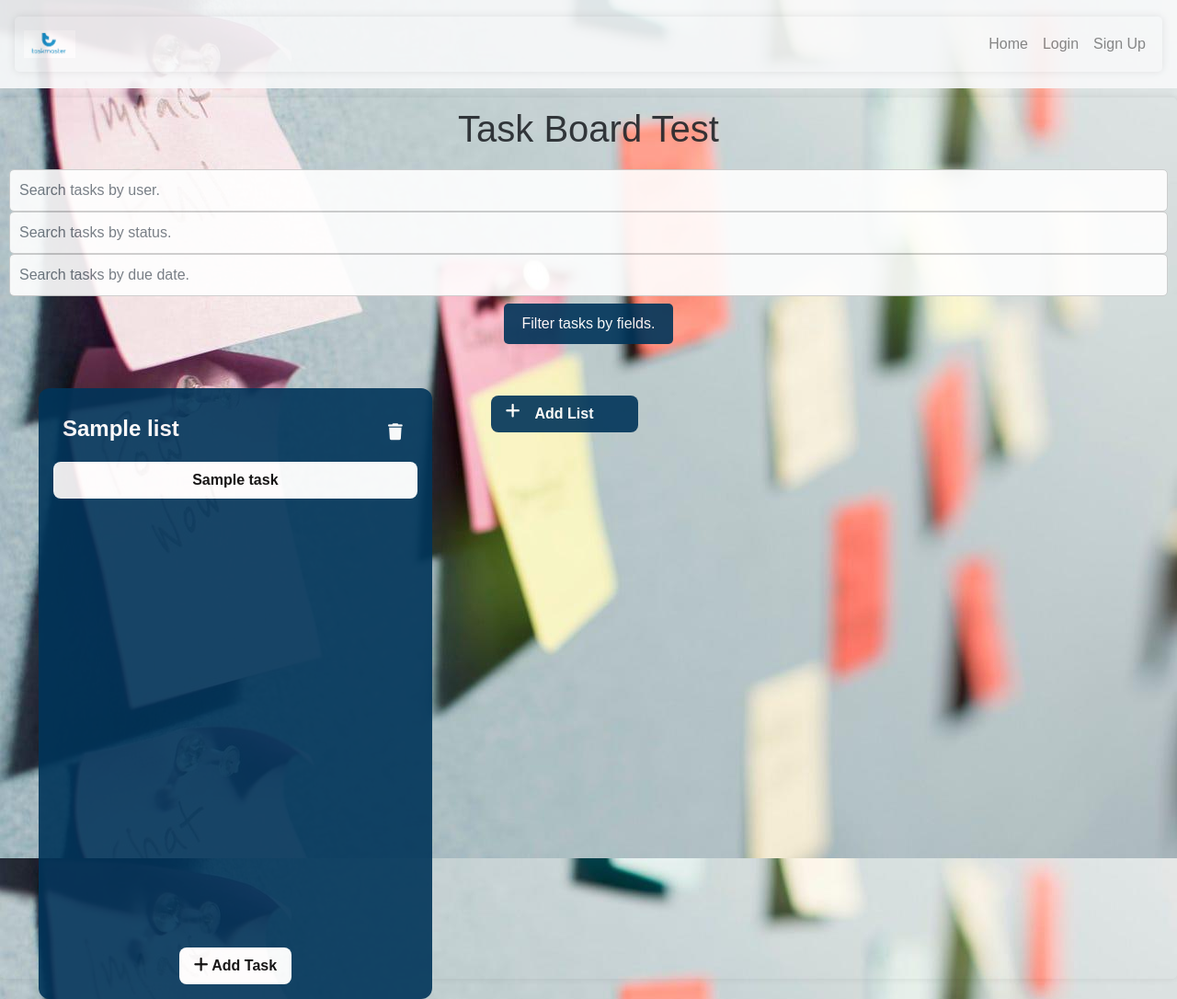
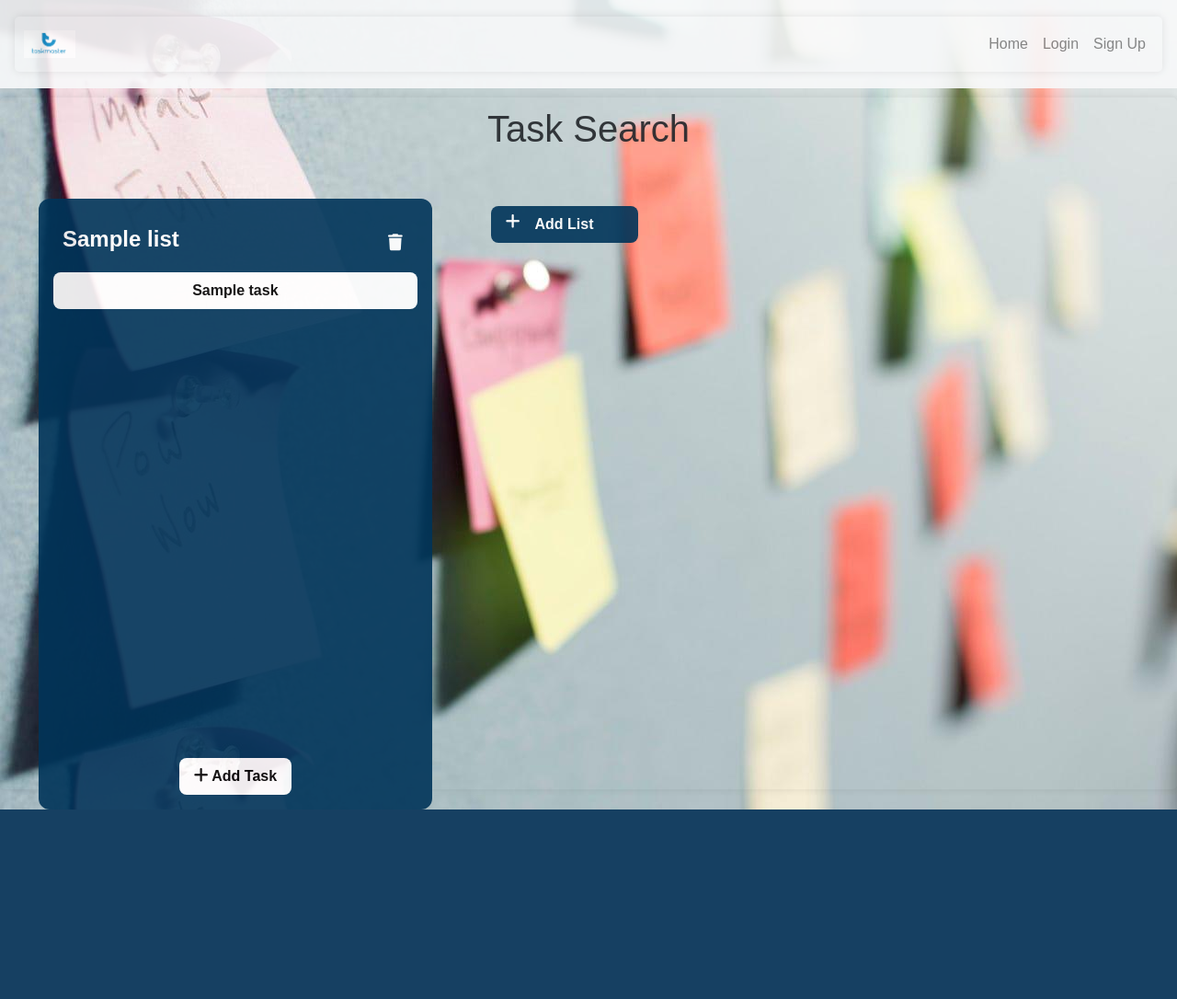
Before and after one commit to Jiske-N/Project-2, a Node server app: template views/task.handlebars in a window 1280 px wide. Shown: the whole page at 92% size. After the commit the page ends 880 px from the top, so only its background shows below. Run offline with Node 20, Linux system fonts and the light colour scheme; tables that the repository leaves empty hold one stand-in row (values such as "Sample post"); the template is opened without the code that fills it: values that come from a table or form of the project are taken from there, most other values are stand-ins (such as "Sample title", 1, 10 or a date in 2020); some libraries are stand-ins or nearby versions.

Commit message:
changed the routing for searches so they do not conflict with getting tasks

```diff
--- a/controllers/index.js
+++ b/controllers/index.js
@@ -6,6 +6,7 @@ const apiRoutes = require("./api");
 const boardRoutes = require("./boardRoutes");
 const accountRoutes = require("./accountRoutes");
 const taskRoutes = require("./taskRoutes");
+const taskSearchRoutes = require("./taskSearchRoutes");
 const checkAuthorisation = require("../utils/authorisation");
 
 // below adds the data of the logged in user to all requests. I don't need it but if anyone decides they do feel free to uncomment it. Jiske
@@ -25,6 +26,6 @@ router.use("/api", apiRoutes);
 router.use("/board", checkAuthorisation, boardRoutes);
 // router.use("/signup", userController);
 router.use("/account", checkAuthorisation, accountRoutes);
-// router.use("/task", checkAuthorisation, taskRoutes);
-router.use("/task", taskRoutes);
+router.use("/task", checkAuthorisation, taskRoutes);
+router.use("/search-tasks", checkAuthorisation, taskSearchRoutes);
 module.exports = router;
--- a/public/js/searchTask.js
+++ b/public/js/searchTask.js
@@ -1,4 +1,4 @@
-// search tasks by user
+// search tasks by values
 const searchByUser = async (submission) => {
     submission.preventDefault();
 
@@ -7,10 +7,11 @@ const searchByUser = async (submission) => {
     const statusInput = document.querySelector("#taskByStatus").value.trim();
     const dateInput = document.querySelector("#taskByDate").value.trim();
 
-    const searchString = `/task/search?name=${nameInput}&status=${statusInput}&date=${dateInput}`;
-    // const searchString = `/task/?name=${nameInput}`;
+    // const searchString = `/task/search?name=${nameInput}&status=${statusInput}&date=${dateInput}`;
 
-    console.log(searchString);
+    const searchString = `/search-tasks?name=${nameInput}&status=${statusInput}&date=${dateInput}`;
+
+    // console.log(searchString);
     // search exists
     if (nameInput || statusInput || dateInput) {
         const response = await fetch(searchString, {
@@ -22,77 +23,11 @@ const searchByUser = async (submission) => {
         console.log("searchTask.js", "fetch sent awaiting response");
 
         if (response.ok) {
-            document.location.replace(
-                `/task/search?name=${nameInput}&status=${statusInput}&date=${dateInput}`
-            );
+            document.location.replace(searchString);
         } else {
             alert(response.statusText);
         }
     }
 };
 
-// router.get("/:name/:status/:date", async (req, res) => {
-//     try {
-//         console.log("taskRoutes.js", "starting");
-//         const { name, status, date } = req.query;
-
-//         console.log("taskRoutes.js", "req.query", req.query);
-
-//         // console.log("taskRoutes.js", "user", user);
-
-//         let filter = {};
-
-//         if (status && status !== "") {
-//             filter.status = status;
-//         }
-
-//         if (name && name !== "") {
-//             const user = await User_s.findOne({
-//                 where: {
-//                     name,
-//                 },
-//             });
-//             if (user) {
-//                 filter.user_id = user.id;
-//             }
-//         }
-
-//         if (date && date !== "") {
-//             filter.due_date = date;
-//         }
-
-//         console.log("taskRoutes.js", "filter", filter);
-
-//         const boardsData = await Board.findAll();
-//         const boards = boardsData.map((board) => board.get({ plain: true }));
-
-//         const listsData = await List.findAll({
-//             where: {
-//                 board_id: boards[0].id,
-//             },
-//             include: {
-//                 model: Task,
-//                 where: filter,
-//                 include: {
-//                     model: Comment,
-//                     include: {
-//                         model: User_s,
-//                     },
-//                 },
-//             },
-//         });
-
-//         const lists = listsData.map((list) => list.get({ plain: true }));
-//         console.log("taskRoutes.js", "lists", lists);
-
-//         res.render("board", {
-//             lists,
-//             username: req.session.username,
-//             logged_in: req.session.logged_in,
-//         });
-//     } catch (error) {
-//         res.status(500).json({ error: error.message });
-//     }
-// });
-
 document.querySelector("#filterTasks").addEventListener("submit", searchByUser);
--- a/views/task.handlebars
+++ b/views/task.handlebars
@@ -1,38 +1,18 @@
-{{! Basic page for task manager }}
+{{! Basic page for task search. mostly copied from board.handlebars. }}
 {{! APPLY STYLING VIA BOOTSTRAP + CSS }}
 
 <main class="container">
   <header class="header">
-    <h1 class="title">Task Board Test</h1>
-    <form id="filterTasks">
+    <h1 class="title">Task Search</h1>
+    {{!-- <form id="filterTasks">
       <input type="text" class="form-control" id="taskByUser" placeholder="Search tasks by user.">
             <input type="text" class="form-control" id="taskByStatus" placeholder="Search tasks by status.">
                   <input type="text" class="form-control" id="taskByDate" placeholder="Search tasks by due date.">
       <button type="submit" class="btn btn-primary">Filter tasks by fields.</button>
-    </form>
+    </form> --}}
   </header>
   <div class="flex-row">
     <section class="boards">
-      {{!-- {{#each boards}}
-          <div class="board">
-            <header class="board-header">
-              <h3 class="board-title">{{this.name}}</h3>
-            </header>
-            <section class="tasks">
-              {{#each this.tasks}}
-                <div class="task">
-                  <header class="task-header">
-                    <h5 class="task-title">{{this.title}}</h5>
-                  </header>
-                  <p class="task-text">{{this.description}}</p>
-                  <footer class="task-footer">
-                    <small class="task-status">{{this.status}}</small>
-                  </footer>
-                </div>
-              {{/each}}
-            </section>
-          </div>
-        {{/each}} --}}
 
     </section>
     <section class="list-container flex-row">
@@ -118,5 +98,5 @@
 {{! Update name for list }}
 
 <script src="./js/createTask.js"></script>
-<script src="./js/searchTask.js"></script>
+{{!-- <script src="./js/searchTask.js"></script> --}}
 <script src="./js/addList.js"></script>
```
Also changed, not shown: controllers/taskRoutes.js (+76 -79 lines), controllers/taskSearchRoutes.js (added, +75 -0 lines), public/js/account.js (+0 -44 lines), 1 other file.
